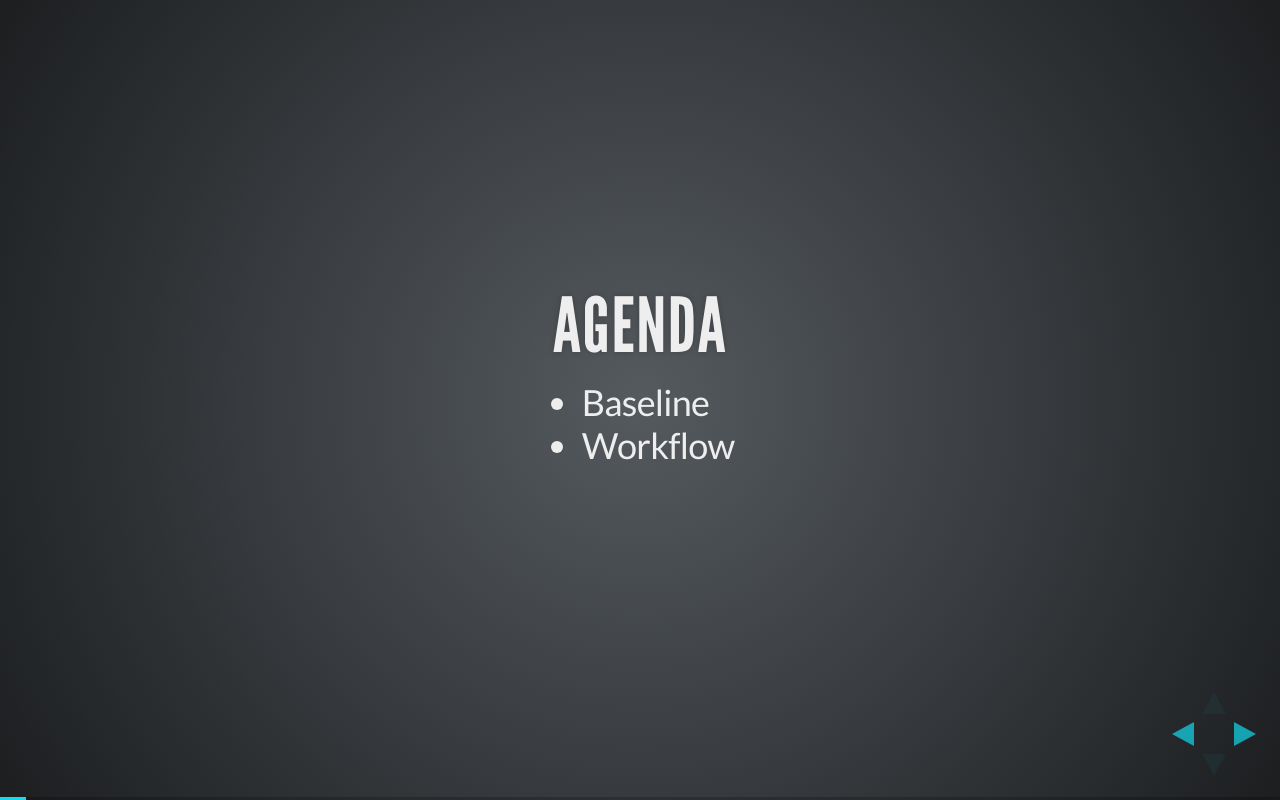
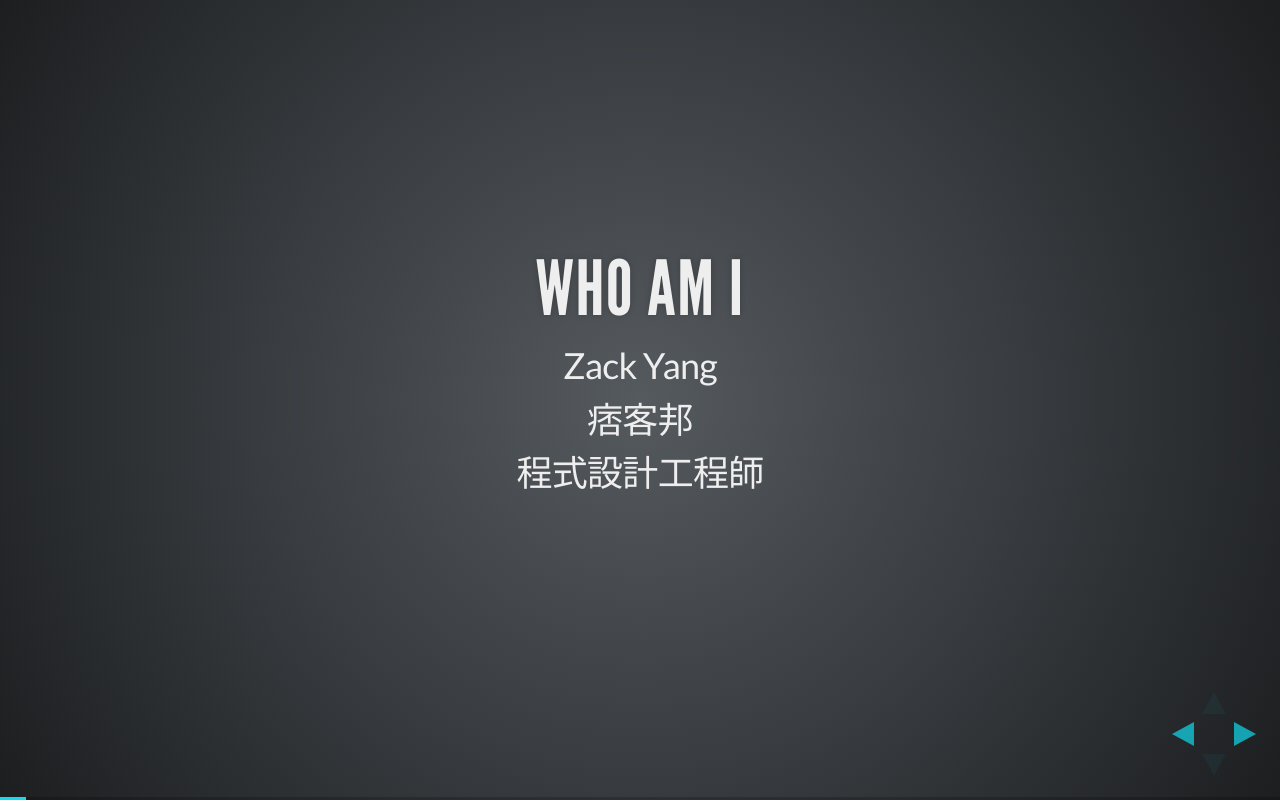
Before and after one commit to zack9433/F2E_Must_Know, a website: page index.html in a window 1280 px wide. Both pictures are taken after a click on the element 1251 px from the left and 734 px from the top of the page. Drawn offline with Linux system fonts and the light colour scheme.

Commit message:
Add introduction slide

```diff
--- a/index.html
+++ b/index.html
@@ -41,6 +41,13 @@
                 <section>
                 <h1>&lt;Front-end&gt;</h1>
                 <h3>you must know</h3>
+                </section>
+
+                <section>
+                    <h2>Who am I</h2>
+                    <p>Zack Yang</p>
+                    <p>痞客邦</p>
+                    <p>程式設計工程師</p>
                 </section>
 
                 <section>
```
